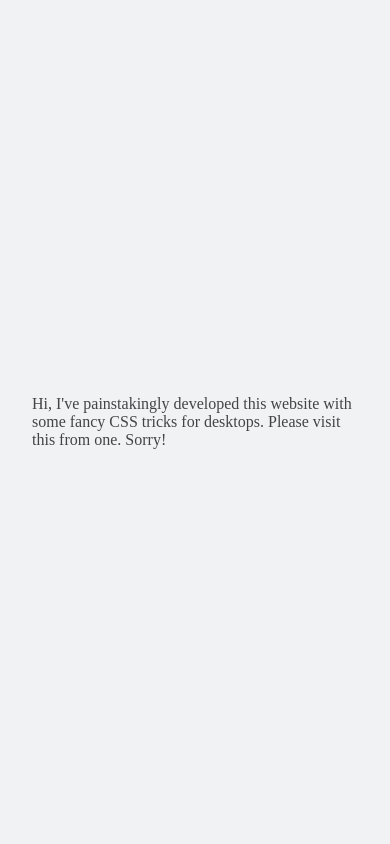
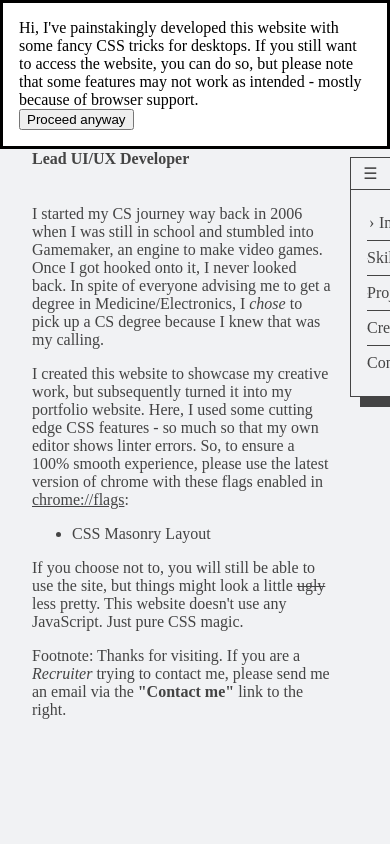
Before and after one commit to anuragl94/portfolio-website, a plain HTML site: page index.html in a window 390 px wide. Drawn offline with Linux system fonts and the light colour scheme; a web font is replaced by a local one.

Commit message:
Add (minimal) support for smartphone users

```diff
--- a/index.html
+++ b/index.html
@@ -238,6 +238,10 @@
       </div>
     </div>
     </div>
+    <label id="menu-handle" class="mobile-only" for="menu-toggle">
+      ☰
+      <input type="checkbox" id="menu-toggle" hidden />
+    </label>
     <nav>
       <label id="intro-page-link" for="intro-page">Intro</label>
       <label id="skills-page-link" for="skills-page">Skills</label>
@@ -245,6 +249,12 @@
       <label id="creative-page-link" for="creative-page">Creative work</label>
       <label id="contact-page-link" for="contact-page">Contact me</label>
     </nav>
+    <dialog id="mobile-dialog" open>
+      Hi, I've painstakingly developed this website with some fancy CSS tricks for desktops. If you still want to access the website, you can do so, but please note that some features may not work as intended - mostly because of browser support.
+      <div>
+        <button commandfor="mobile-dialog" command="close">Proceed anyway</button>
+      </div>
+    </dialog>
   </main>
 </body>
 
--- a/style.css
+++ b/style.css
@@ -229,6 +229,10 @@ main:has(#contact-page:checked) label[for="contact-page"] {
   }
 }
 
+#mobile-only {
+  display: none;
+}
+
 /* Util classes */
 .spread-around {
   display: flex;
@@ -241,22 +245,78 @@ main:has(#contact-page:checked) label[for="contact-page"] {
   color: color-mix(in srgb, var(--color-text) 75%, var(--color-bg));
 }
 
+.mobile-only {
+  display: none;
+}
+
 @media screen and (hover: none) {
-
   /* Message for smartphone users */
-  body::after {
-    content: "Hi, I've painstakingly developed this website with some fancy CSS tricks for desktops. Please visit this from one. Sorry!";
-    position: fixed;
+  #mobile-dialog:open {
+    display: unset;
+    height: 100%;
+    width: 100%;
+    left: 0;
     top: 0;
-    left: 0;
-    right: 0;
-    bottom: 0;
     display: flex;
-    padding: 2em;
+    flex-direction: column;
     justify-content: center;
     align-items: center;
-    background-color: var(--color-bg);
-    z-index: 9999;
+    gap: 24px;
+    border: none;
+    padding: 32px;
+  }
+
+  .mobile-only {
+    display: initial;
+  }
+
+  /* Simplified styling for mobile users */
+  html, body {
+    margin: 0;
+    padding: 0;
+    overflow: clip;
+  }
+
+  main {
+    border: none;
+    box-shadow: none;
+    padding-top: 0;
+  }
+
+  nav {
+    anchor-name: --navigation-pane;
+  }
+
+  #menu-handle {
+    position: fixed;
+    position-anchor: --navigation-pane;
+    bottom: anchor(top);
+    right: 0;
+    border: 1px solid;
+    border-width: 1px 0 0 1px;
+    width: 40px;
+    height: 32px;
+    display: flex;
+    justify-content: center;
+    align-items: center;
+  }
+
+  nav {
+    transition: right 200ms ease-in-out;
+  }
+
+  body:not(:has(#menu-toggle:checked)) {
+    nav {
+      right: -172px;
+    }
+  }
+
+  .page-container {
+    grid-column: 1 / -1;
+  }
+
+  .panel-group {
+    --column-count: 1;
   }
 }
 
```
